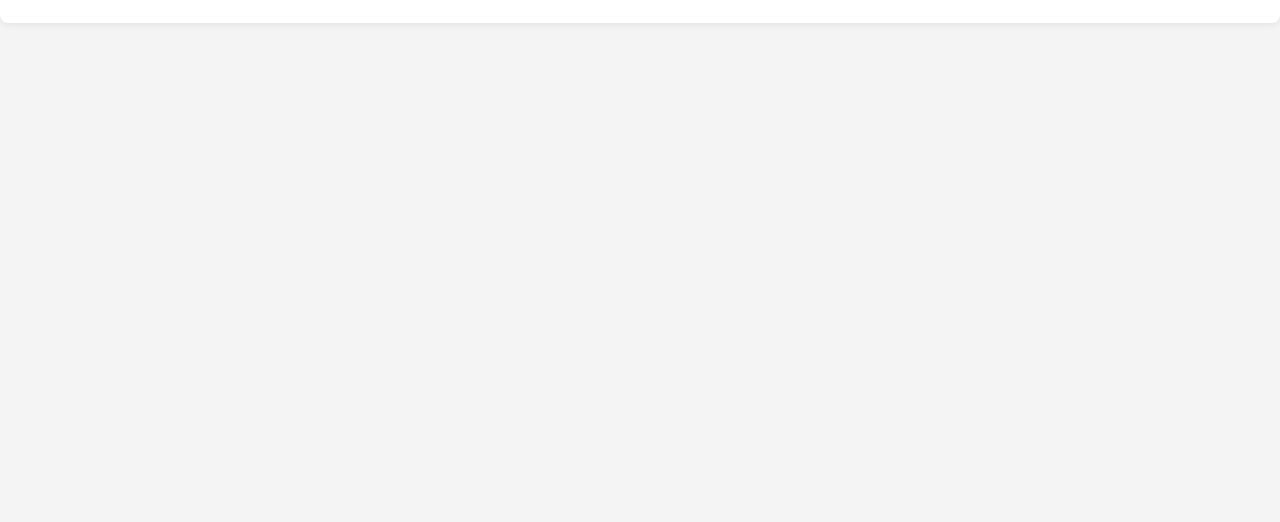
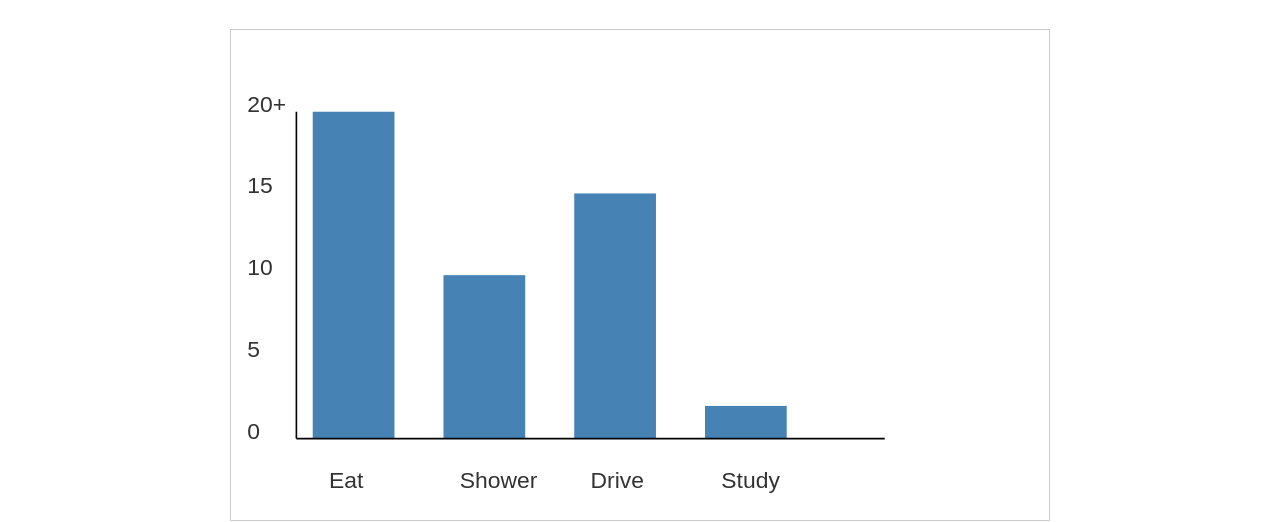
Before and after one commit to ekam-n/ekam-n.github.io, a plain HTML site: page visualizations.html in a window 1280 px wide. Shown: the part 302-824 px from the top of the page. Before the commit the page ends 800 px from the top, so only its background shows below. Drawn offline with Linux system fonts and the light colour scheme.

Commit message:
finished adding first visualization

```diff
--- a/vis-style.css
+++ b/vis-style.css
@@ -9,18 +9,19 @@ html {
   font-size: 100%;
 }
 
+body {
+  font-family: Arial, sans-serif;
+  background-color: #f4f4f4;
+  color: #333;
+  line-height: 1.6;
+}
+
+/* Header */
 header {
   background-color: #4682B4;
   color: white;
   text-align: center;
   padding: 2vw 0;
-}
-
-body {
-  font-family: Arial, sans-serif;
-  background-color: #f4f4f4;
-  color: #333;
-  line-height: 1.6;
 }
 
 header h1 {
@@ -50,3 +51,41 @@ main p {
   font-size: clamp(1rem, 3.5vw, 1.25rem); /* Min: 1rem, Max: 1.25rem */
   line-height: 1.8;
 }
+
+/* Chart Container */
+.chart-container {
+  display: flex;
+  justify-content: center;
+  align-items: center;
+  width: 100%;
+  height: 100%;
+  margin: 2rem 0;
+}
+
+svg {
+  width: 66.67%; /* Set to 2/3 width */
+  height: 66.67%; /* Set to 2/3 height */
+  background-color: white;
+  border: 1px solid #ccc;
+}
+
+.bar {
+  fill: steelblue;
+  transition: fill 0.3s;
+}
+
+.bar:hover {
+  fill: orange;
+}
+
+/* Axis Labels */
+.axis-label {
+  font-size: 16px;
+  fill: #333;
+  font-weight: bold;
+}
+
+.label {
+  font-size: 14px;
+  fill: #333;
+}
--- a/visualizations.html
+++ b/visualizations.html
@@ -16,7 +16,37 @@
 
       <div>
         <h2>IAT 355 "What I Did Last Week" Visualization</h2>
+        <div class="chart-container">
+          <svg class="chart" viewBox="0 0 500 300" preserveAspectRatio="xMidYMid meet" aria-labelledby="title">
+            <title id="title">What I Did Last Week</title>
+
+            <text class="label" x="60" y="280">Eat</text>
+            <text class="label" x="140" y="280">Shower</text>
+            <text class="label" x="220" y="280">Drive</text>
+            <text class="label" x="300" y="280">Study</text>
+
+            <rect class="bar" x="50" y="50" width="50" height="200"></rect>
+            <rect class="bar" x="130" y="150" width="50" height="100"></rect>
+            <rect class="bar" x="210" y="100" width="50" height="150"></rect>
+            <rect class="bar" x="290" y="230" width="50" height="20"></rect>
+
+            <text class="label" x="10" y="250">0</text>
+            <text class="label" x="10" y="200">5</text>
+            <text class="label" x="10" y="150">10</text>
+            <text class="label" x="10" y="100">15</text>
+            <text class="label" x="10" y="50">20+</text>
+
+            <line x1="40" y1="50" x2="40" y2="250" stroke="black" />
+            <line x1="40" y1="250" x2="400" y2="250" stroke="black" />
+          </svg>
+        </div>
+        <p>This is an SVG of a fun activity I did in-class for IAT 355, "Introduction to Visual Analytics". It shows how much I think I did certain things during the first week of school, by number of times. </p>
       </div>
+
+      <div>
+        <h2>Creative SVG Code Art Assignment</h2>
+      </div>
+
     </main>
 
   </body>
```
